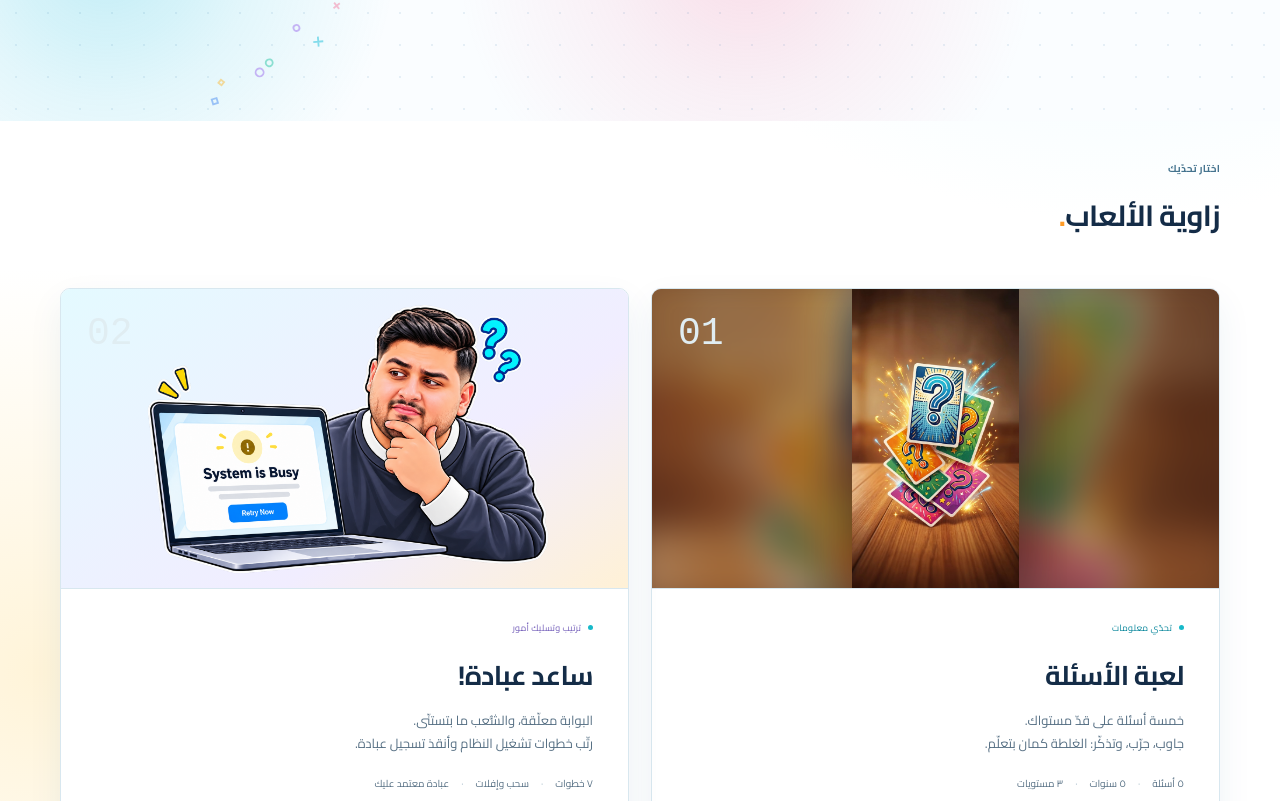
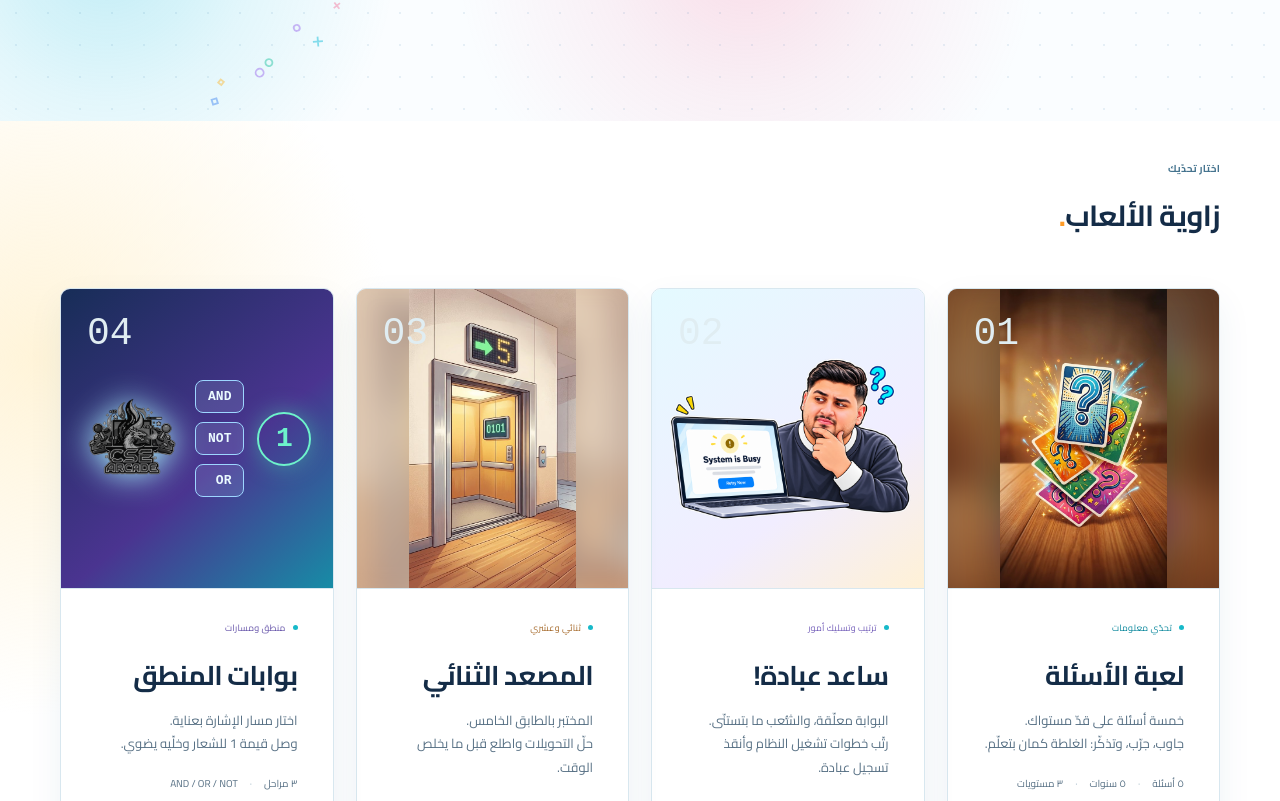
Before and after one commit to 3mrjarrar/CSE-Arcade, a React (Vite) app: page / in a window 1280 px wide. Shown: the part 679-1480 px from the top of the page. Built offline with nearby package versions, Linux system fonts and the light colour scheme.

Commit message:
games section restyle

```diff
--- a/src/games-grid.css
+++ b/src/games-grid.css
@@ -1,6 +1,6 @@
 .home-shell .games {
   display: grid;
-  grid-template-columns: repeat(2, minmax(0, 1fr));
+  grid-template-columns: repeat(4, minmax(0, 1fr));
   gap: 22px;
 }
 
@@ -37,6 +37,10 @@
 .games .game-meta { flex-wrap: wrap; }
 .games .play-link { margin-top: auto; }
 
+@media (max-width: 1000px) {
+  .home-shell .games { grid-template-columns: repeat(2, minmax(0, 1fr)); }
+}
+
 @media (max-width: 720px) {
   .home-shell .games { grid-template-columns: 1fr; row-gap: 20px; }
   .games .section-heading { margin-bottom: 0; }
```
